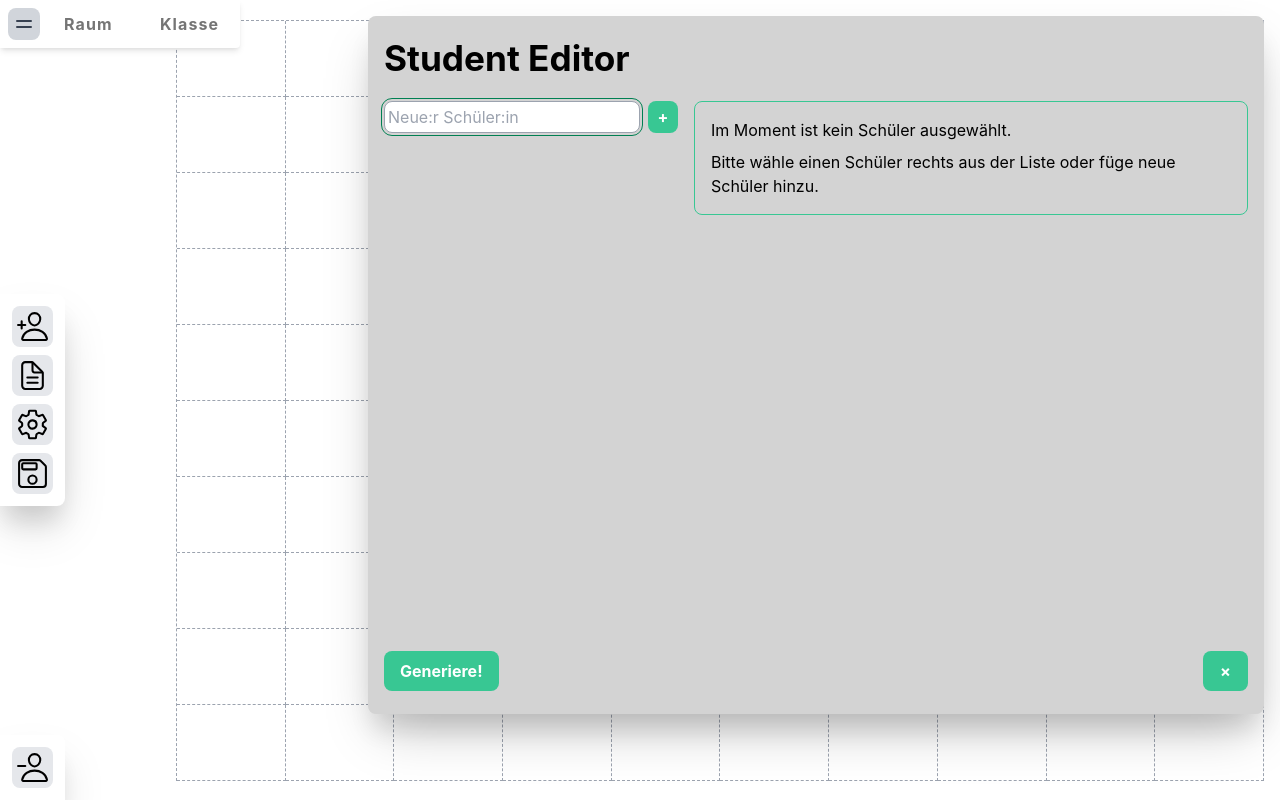
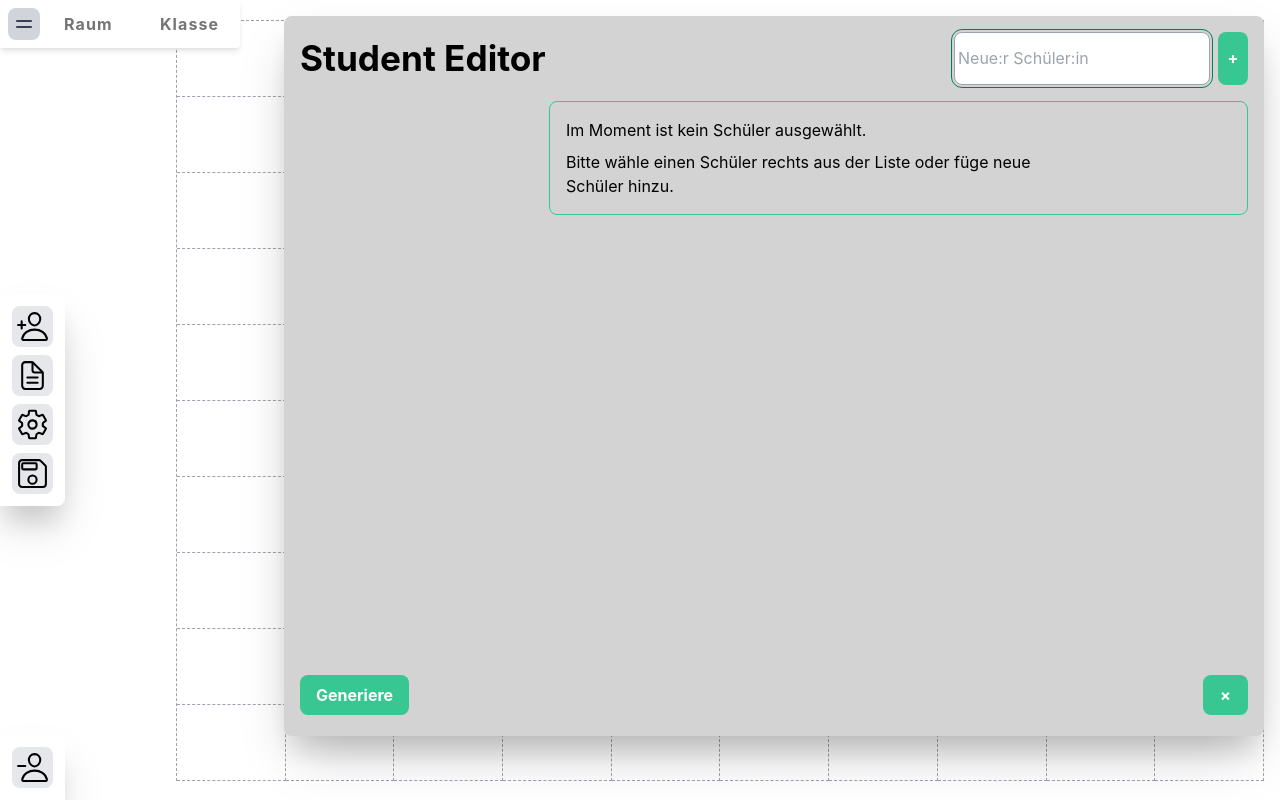
Before and after one commit to christiankozalla/sitzplan, a React (Vite) app: page / in a window 1280 px wide. Both pictures are taken after a click on the picture 32 px from the left and 375 px from the top of the page. Built offline with nearby package versions, Linux system fonts and the light colour scheme.

Commit message:
Extract Modal into own Component
Rearrange Conditions Component Grid
Auto Keyword in Template Rows assigns "least" amount of available space -
1fr gets "as much" as is available afterwards

Basic Styles of Webkit Scrollbar

```diff
--- a/src/components/Conditions.module.css
+++ b/src/components/Conditions.module.css
@@ -1,58 +1,29 @@
-.dialog {
-  position: absolute;
-  padding: calc(2 * var(--space));
-  border-radius: var(--space);
-  box-shadow: var(--shadow-xl);
-  border: none;
-  background-color: lightgray;
-  z-index: 5;
-  width: 70vw;
-  min-height: 80vh;
-  max-height: 95vh;
-  top: calc(2 * var(--space));
-  right: calc(2 * var(--space));
+.grid {
+  display: grid;
+  grid-template-columns: 1fr 3fr;
+  grid-template-rows: auto 1fr; /* auto gets as SMALL as it can, not as TALL as it can */
+  grid-template-areas:
+    "editorHeadline editorHeadline"
+    "studentList studentEditor";
+  gap: calc(2 * var(--space));
+  height: 100%;
 }
 
-.grid {
-  display: grid;
-  height: 100%;
-  grid-template-rows: 1fr 10fr 1fr;
-  grid-template-columns: 1fr 3fr;
-  grid-template-areas:
-    "editorHeadline editorHeadline"
-    "sidebar studentEditor"
-    "footer footer";
-  gap: calc(2 * var(--space));
-}
-
-#sidebar {
-  grid-area: sidebar;
+#studentList {
+  grid-area: studentList;
+  align-content: stretch;
+  overflow-y: auto;
+  padding-right: 4px;
 }
 
 #editorHeadline {
   grid-area: editorHeadline;
+  display: flex;
+  justify-content: space-between;
 }
 
 #studentEditor {
   grid-area: studentEditor;
-}
-
-#footer {
-  grid-area: footer;
-  display: flex;
-  justify-content: space-between;
-  align-items: center;
-}
-
-#footer button {
-  border: none;
-  cursor: pointer;
-  border-radius: var(--space);
-  background-color: var(--color-primary-light);
-  color: white;
-  font-weight: bold;
-  padding: var(--space) calc(2 * var(--space));
-  min-width: 45px;
 }
 
 .selectNeighbors button {
--- a/src/components/Conditions.tsx
+++ b/src/components/Conditions.tsx
@@ -1,4 +1,4 @@
-import { Dispatch, FC, SetStateAction, useState, useEffect } from "react";
+import { FC, useState, useEffect } from "react";
 import { AddStudent } from "./AddStudent";
 import { controller } from "../App";
 import styles from "./Conditions.module.css";
@@ -6,12 +6,7 @@ import { StudentTag } from "./StudentTag";
 import { Field } from "../lib/Model";
 import { StudentEditor } from "./StudentEditor";
 
-interface ConditionsProps {
-  isOpen: boolean;
-  setOpen: Dispatch<SetStateAction<boolean>>;
-}
-
-export const Conditions: FC<ConditionsProps> = ({ isOpen, setOpen }) => {
+export const Conditions: FC = () => {
   const [selectedField, setSelectedField] = useState<Field>();
   const [selectNeighborsForId, setSelectNeighborsForId] = useState("");
 
@@ -23,17 +18,13 @@ export const Conditions: FC<ConditionsProps> = ({ isOpen, setOpen }) => {
     }
   }, [selectedField]);
 
-  if (isOpen) {
   return (
-      <div role="dialog" className={styles.dialog}>
     <div className={styles.grid}>
       <div id={styles.editorHeadline}>
         <h2>Student Editor</h2>
-          </div>
-          <div id={styles.sidebar}>
-            <div>
         <AddStudent />
       </div>
+      <div id={styles.studentList}>
         <div className={selectNeighborsForId ? styles.selectNeighbors : ""}>
           {controller.getFields().map((field) => (
             <StudentTag
@@ -62,14 +53,6 @@ export const Conditions: FC<ConditionsProps> = ({ isOpen, setOpen }) => {
           </div>
         )}
       </div>
-          <div id={styles.footer}>
-            <button>Generiere!</button>
-            <button onClick={() => setOpen(false)}>&times;</button>
-          </div>
-        </div>
     </div>
   );
-  } else {
-    return null;
-  }
 };
--- a/src/components/Controls.tsx
+++ b/src/components/Controls.tsx
@@ -1,6 +1,7 @@
 import { FC, useState } from "react";
 import { AddStudent } from "./AddStudent";
 import { Conditions } from "./Conditions";
+import { Modal } from "./Modal";
 import styles from "./Controls.module.css";
 
 import AddStudentIcon from "../assets/person-add-outline.svg";
@@ -19,7 +20,13 @@ export const Controls: FC = () => {
           <AddStudent />
         </div>
       )}
-      <Conditions isOpen={showConditions} setOpen={setShowConditions} />
+      <Modal
+        isOpen={showConditions}
+        setOpen={setShowConditions}
+        action={<button>Generiere</button>}
+      >
+        <Conditions />
+      </Modal>
       <div className={styles.tooltip} data-tooltip="Füge einen Schüler hinzu">
         <img
           src={AddStudentIcon}
--- /dev/null
+++ b/src/components/Modal.module.css
@@ -0,0 +1,39 @@
+:root {
+  --modalFooterHeight: 50px;
+}
+
+.dialog {
+  position: absolute;
+  padding: calc(2 * var(--space));
+  border-radius: var(--space);
+  box-shadow: var(--shadow-xl);
+  border: none;
+  background-color: lightgray;
+  z-index: 5;
+  height: 90vh;
+  width: calc(100vw - 300px);
+  top: calc(2 * var(--space));
+  right: calc(2 * var(--space));
+}
+
+.content {
+  height: calc(100% - var(--modalFooterHeight));
+}
+
+.footer {
+  display: flex;
+  justify-content: space-between;
+  align-items: center;
+  height: var(--modalFooterHeight);
+}
+
+.footer button {
+  border: none;
+  cursor: pointer;
+  border-radius: var(--space);
+  background-color: var(--color-primary-light);
+  color: white;
+  font-weight: bold;
+  padding: var(--space) calc(2 * var(--space));
+  min-width: 45px;
+}
--- /dev/null
+++ b/src/components/Modal.tsx
@@ -0,0 +1,29 @@
+import { Dispatch, FC, ReactNode, SetStateAction } from "react";
+import styles from "./Modal.module.css";
+
+interface ModalProps {
+  isOpen: boolean;
+  setOpen: Dispatch<SetStateAction<boolean>>;
+  action: ReactNode;
+}
+
+export const Modal: FC<ModalProps> = ({
+  isOpen,
+  setOpen,
+  action,
+  children,
+}) => {
+  if (isOpen) {
+    return (
+      <div role="dialog" className={styles.dialog}>
+        <div className={styles.content}>{children}</div>
+        <div className={styles.footer}>
+          {action}
+          <button onClick={() => setOpen(false)}>&times;</button>
+        </div>
+      </div>
+    );
+  } else {
+    return null;
+  }
+};
--- a/src/global.css
+++ b/src/global.css
@@ -100,6 +100,18 @@ h3 {
   outline-offset: 2px;
 }
 
+::-webkit-scrollbar {
+  width: 6px;
+}
+
+::-webkit-scrollbar-track {
+  box-shadow: inset 0 0 6px rgba(0, 0, 0, 0.3);
+}
+
+::-webkit-scrollbar-thumb {
+  background-color: var(--color-primary-light);
+}
+
 /* Utilities */
 .screenReaderOnly:not(:focus):not(:active) {
   clip: rect(0 0 0 0);
```
Lines whose indentation alone changed are shown as unchanged.
